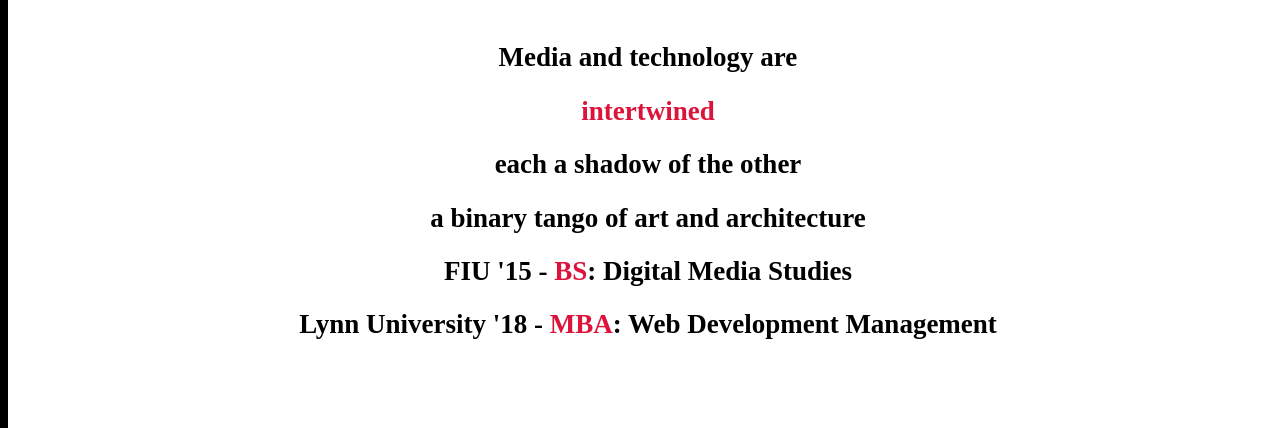
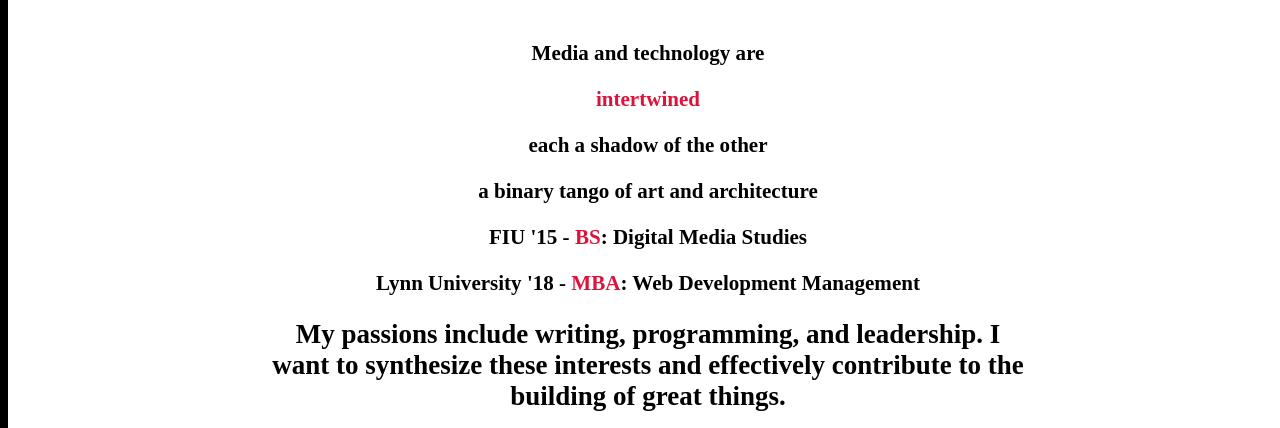
Before and after one commit to AnansiRafa/Portfolio, a website: page public/bio.html in a window 1280 px wide. Shown: the part 78-506 px from the top of the page. Drawn offline with Linux system fonts and the light colour scheme.

Commit message:
added resume to portfolio

```diff
--- a/public/bio.html
+++ b/public/bio.html
@@ -20,13 +20,15 @@
   </header>
   <main>
     <div class="middletext">
-      <h2>Media and technology are</h2>
-      <h2><span style="color: crimson">intertwined</span></h2>
-      <h2>each a shadow of the other</h2>
-    <h2>a binary tango of art and architecture</h2>
-      <h2>FIU '15 - <span style="color: crimson">BS</span>: Digital Media Studies
-      </h2>
-      <h2>Lynn University '18 - <span style="color: crimson">MBA</span>: Web Development Management</h2>
+      <h3>Media and technology are</h3>
+      <h3><span style="color: crimson">intertwined</span></h3>
+      <h3>each a shadow of the other</h3>
+    <h3>a binary tango of art and architecture</h3>
+      <h3>FIU '15 - <span style="color: crimson">BS</span>: Digital Media Studies
+      </h3>
+      <h3>Lynn University '18 - <span style="color: crimson">MBA</span>: Web Development Management</h3>
+      <h2>My passions include writing, programming, and leadership. I want to synthesize these interests and effectively contribute to the building of great things.</h2>
+      <h2><u><a href="https://drive.google.com/file/d/1Dv9cfwEQ23ST_lmpEg9duFQZzG5eRHSF/view?usp=sharing" target=")_blank">My Resume </a></u></h2>
     </div>
   </main>
   <footer>
--- a/public/css/style2.css
+++ b/public/css/style2.css
@@ -105,6 +105,10 @@
   font-size: large;
 }
 
+.middletext a{
+  color: black;
+}
+
 form {
   grid-column: 2/5;
   grid-row: 2/4;
```
